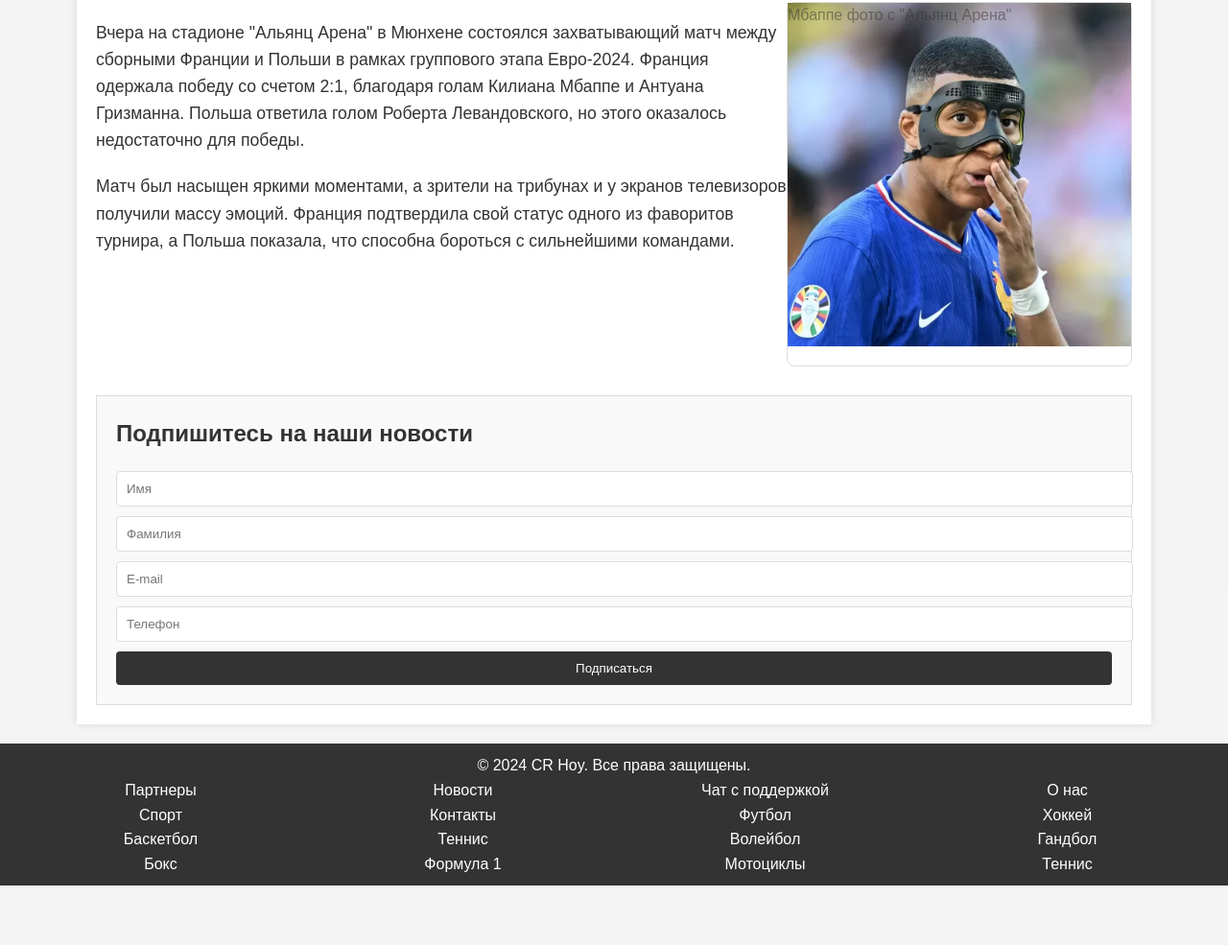
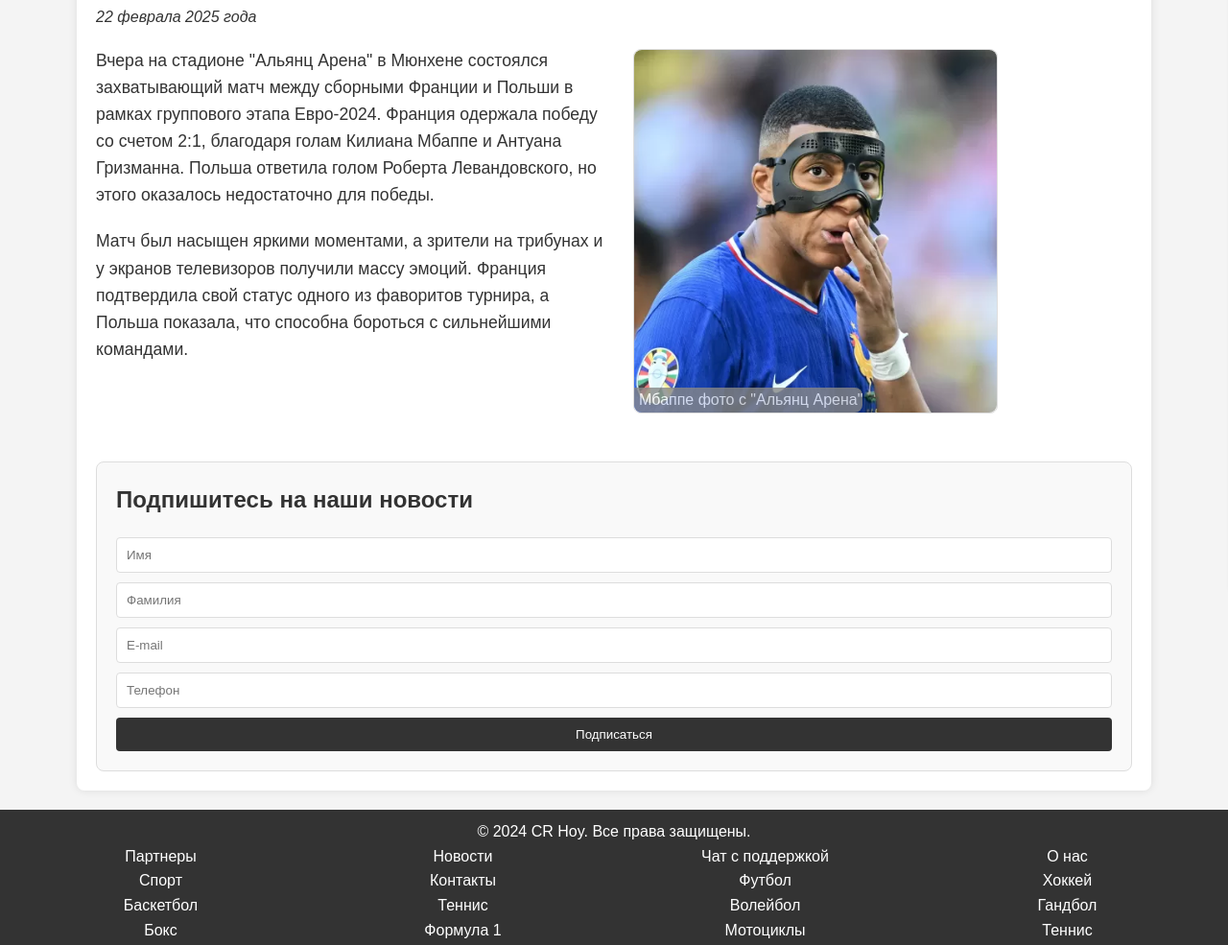
Before and after one commit to Levshin-ArtQ/news_template, a website: page index.html in a window 1280 px wide. Shown: the part 184-1169 px from the top of the page at 96% size. Before the commit the page ends 1107 px from the top, so only its background shows below. Drawn offline with Linux system fonts and the light colour scheme.

Commit message:
Update index.html

```diff
--- a/index.html
+++ b/index.html
@@ -3,7 +3,7 @@
   <head>
     <meta charset="UTF-8" />
     <meta name="viewport" content="width=device-width, initial-scale=1.0" />
-    <title>Новости - Референдум не состоится сегодня</title>
+    <title>Новости - Футбол</title>
     <style>
       :root {
         --currency-color-negative: #ff0000;
@@ -36,6 +36,7 @@
         position: sticky;
         top: 0;
         left: 0;
+        z-index: 1000;
       }
 
       .nav {
@@ -123,10 +124,14 @@
 
       /* Основной контент */
       main {
+        display: flex;
+        /* position: relative; */
+        flex-direction: column;
         max-width: 1080px;
         margin: 20px auto;
         padding: 20px;
         background-color: #fff;
+        border-radius: 8px;
         box-shadow: 0 0 10px rgba(0, 0, 0, 0.1);
       }
 
@@ -135,19 +140,33 @@
         border-radius: 8px;
         border: 1px solid #ddd;
         display: flex;
+        margin: 20px;
+        aspect-ratio: 1/1;
+
+        z-index: 0;
       }
 
       .image {
         width: 100%;
         height: auto;
-        margin-bottom: 20px;
+        border-radius: 8px;
       }
 
       .image-text{
         position: absolute;
+        bottom: 0;
         display: flex;
-        opacity: 0.5;
-        bacground-color: #ccc;
+        opacity: 0.8;
+        background-color: #888;
+        color: white;
+        padding-left: 5px;
+        border-radius: 0 8px 8px 8px;
+      }
+
+      .news-content {
+        position: relative;
+        display: flex;
+        flex-direction: column;
       }
 
       .news-content h1 {
@@ -156,16 +175,22 @@
       }
 
       .news-content p {
+        display: flex;
         font-size: 1.1rem;
         margin-bottom: 20px;
       }
 
       /* Форма регистрации */
       .registration-form {
+        display: flex;
+        flex-direction: column;
+        /* position: relative; */
         margin-top: 30px;
         padding: 20px;
         background-color: #f9f9f9;
         border: 1px solid #ddd;
+        border-radius: 8px;
+
       }
 
       .registration-form h2 {
@@ -174,11 +199,15 @@
       }
 
       .registration-form input {
-        width: 100%;
+        /* position: relative; */
+        /* width: 100%; */
+        display: block;
         padding: 10px;
         margin-bottom: 10px;
         border: 1px solid #ddd;
         border-radius: 4px;
+        align-self: stretch;
+
       }
 
       .registration-form button {
@@ -193,6 +222,13 @@
 
       .registration-form button:hover {
         background-color: #555;
+      }
+
+      .form-reg {
+        display: flex;
+        flex-direction: column;
+        position: relative;
+        /* padding: 20px; */
       }
 
       /* Footer */
@@ -211,7 +247,7 @@
 
       .horizontal-grid {
         display: grid;
-        grid-template-columns: 2fr 1fr;
+        grid-template-columns: 1fr;
       }
 
       footer p {
@@ -222,11 +258,25 @@
         .footer-grid {
           grid-template-columns: 1fr 1fr 1fr;
         }
+        .horizontal-grid {
+          grid-template-columns: 3fr 1fr;
+        }
+        .image-container {
+          width: 200px;
+        }
       }
 
       @media (min-width: 900px) {
         .footer-grid {
           grid-template-columns: 1fr 1fr 1fr 1fr;
+        }
+        .horizontal-grid {
+          grid-template-columns: 1fr 1fr;
+        }
+        .image-container {
+          display: flex;
+          align-items: flex-end;
+          width: 70%;
         }
       }
     </style>
@@ -264,7 +314,7 @@
           <img src="" alt="" class="share-icon" />
           <span class="share-text">Профиль</span>
         </a>
-        <button href="#" class="nav-button">UOL Подписаться</button>
+        <a href="#registration" class="nav-button">UOL Подписаться</a>
       </nav>
     </header>
 
@@ -290,6 +340,8 @@
       <!-- Заголовок новости -->
       <article class="news-content">
         <h1>Франция vs Польша: Как прошел матч на Евро-2024</h1>
+        <i class="date-stamp">22 феврала 2025 года</i>
+        <div class="grid-wrapper">
         <div class="horizontal-grid">
           <div class="article-text">
             <p>
@@ -308,17 +360,19 @@
 
             <p id="answer"></p>
           </div>
+
           <div class="image-container">
             <img class="image image-mbappe" src="./assets/mbappe.jpg" alt="Франция vs Польша" />
             <div class="image-text">Мбаппе фото с "Альянц Арена"</div>
           </div>
         </div>
+        </div>
       </article>
 
       <!-- Форма регистрации -->
-      <div class="registration-form">
+      <div id="registration" class="registration registration-form">
         <h2>Подпишитесь на наши новости</h2>
-        <form>
+        <form class="form-reg">
           <input type="text" placeholder="Имя" required />
           <input type="text" placeholder="Фамилия" required />
           <input type="email" placeholder="E-mail" required />
```
